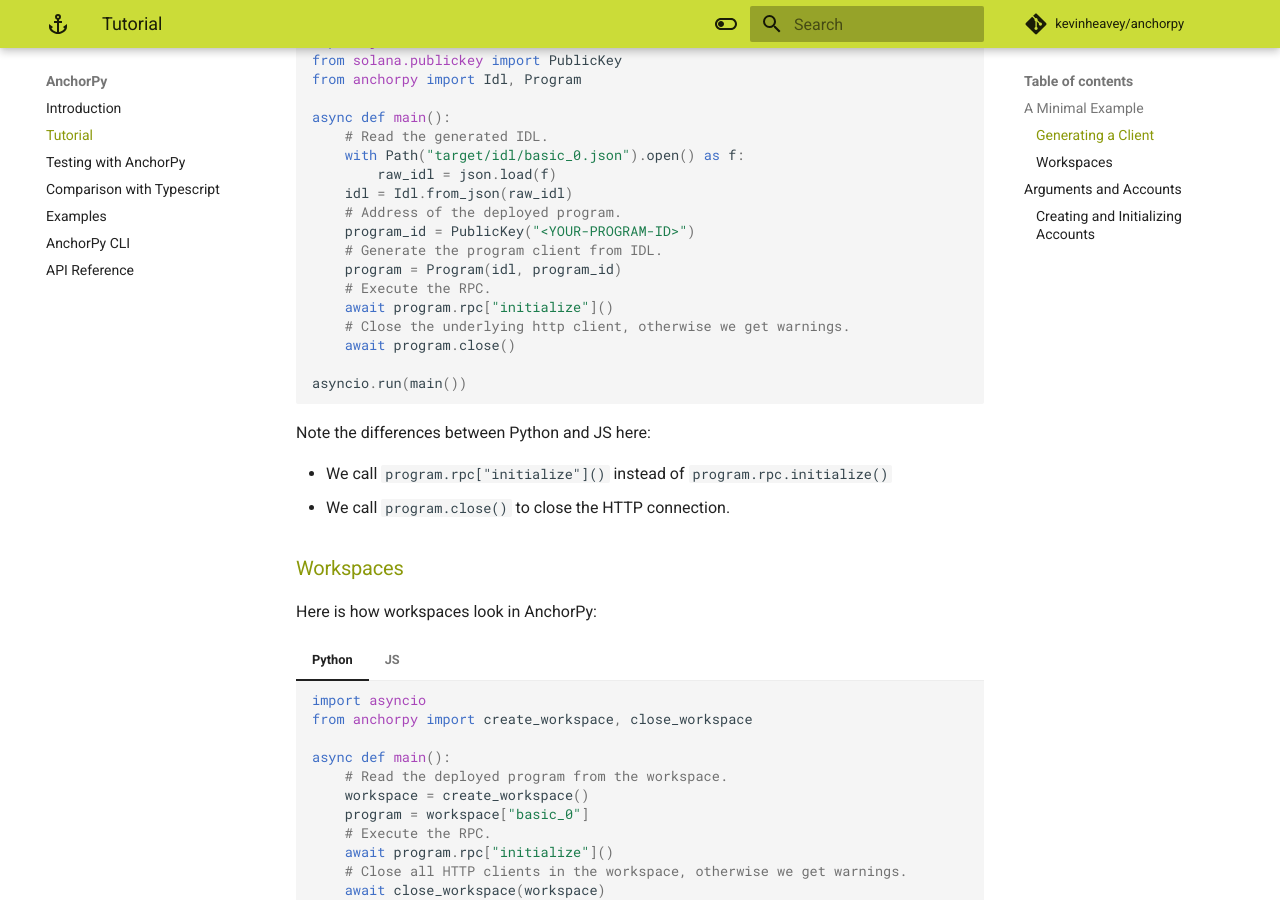
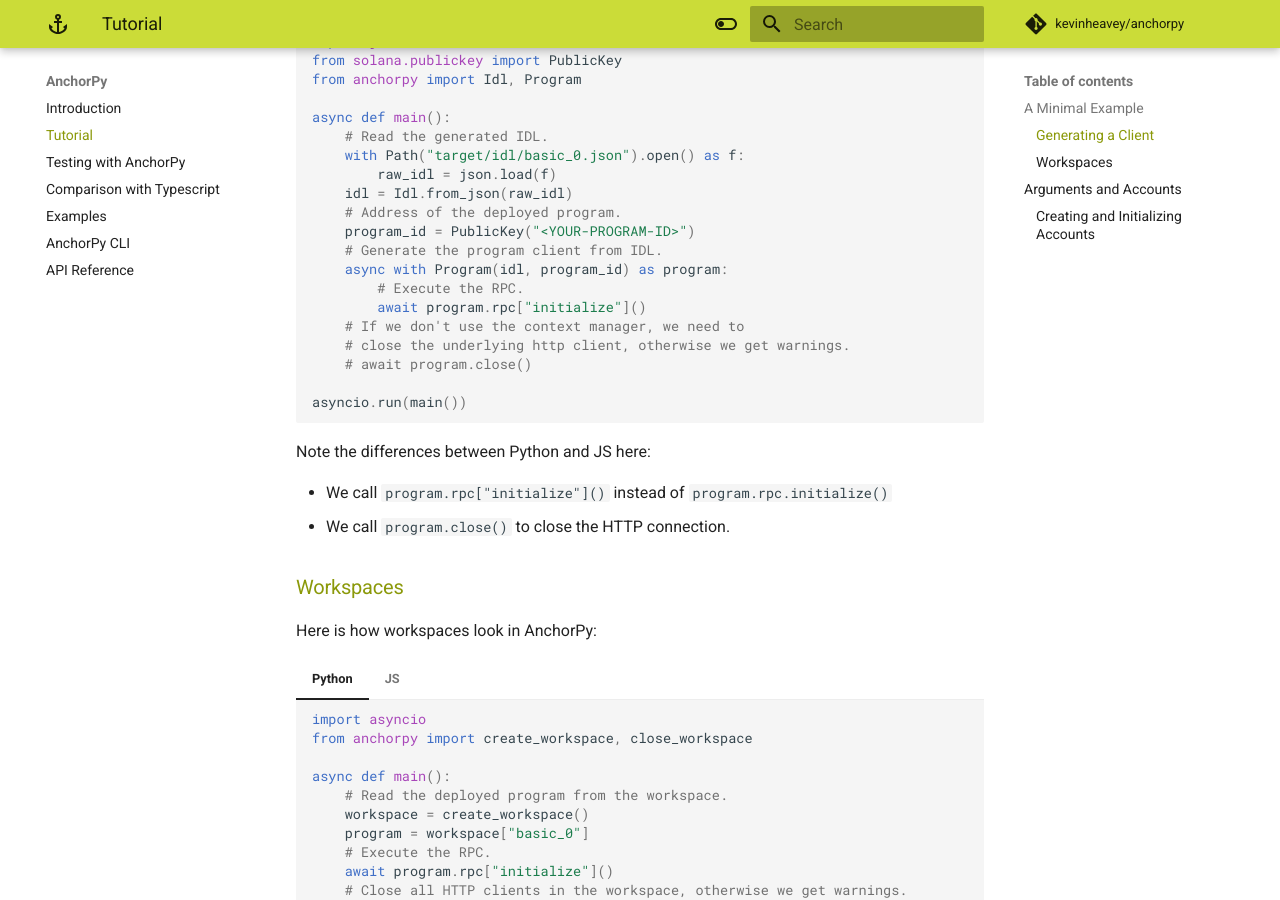
Before and after one commit to kevinheavey/anchorpy, an MkDocs documentation site: the page built from docs/tutorial.md, in a window 1280 px wide and 900 px high, scrolled down 628 px. Built offline with MkDocs 1.6.1 and Material for MkDocs 9.7.7, drawn with Linux system fonts in a browser that asks for light colours; comment, search, counter and statistics services are not loaded.

Commit message:
use Program context manager in docs

```diff
--- a/docs/tutorial.md
+++ b/docs/tutorial.md
@@ -28,11 +28,12 @@ Here is how we generate a client from an IDL and use it to interact with a smart
         # Address of the deployed program.
         program_id = PublicKey("<YOUR-PROGRAM-ID>")
         # Generate the program client from IDL.
-        program = Program(idl, program_id)
-        # Execute the RPC.
-        await program.rpc["initialize"]()
-        # Close the underlying http client, otherwise we get warnings.
-        await program.close()
+        async with Program(idl, program_id) as program:
+            # Execute the RPC.
+            await program.rpc["initialize"]()
+        # If we don't use the context manager, we need to
+        # close the underlying http client, otherwise we get warnings.
+        # await program.close()
 
     asyncio.run(main())
 
```
